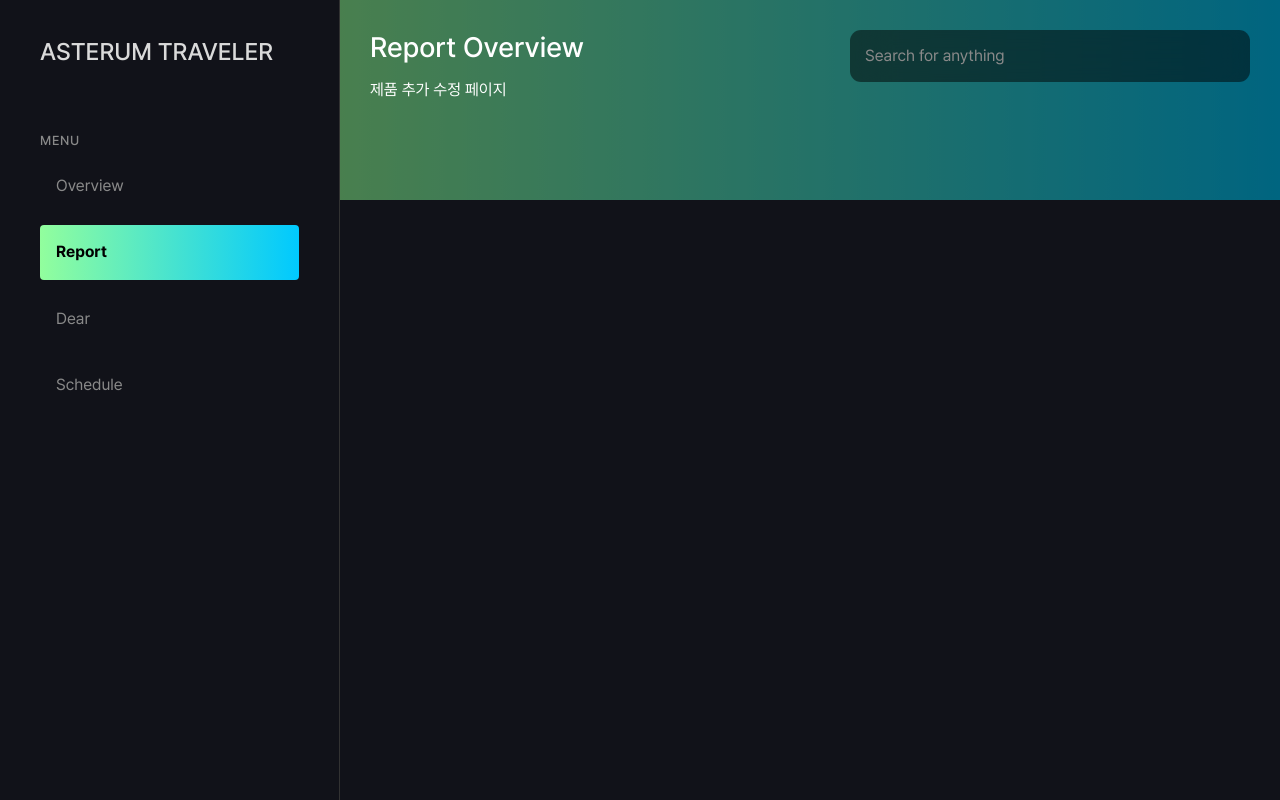
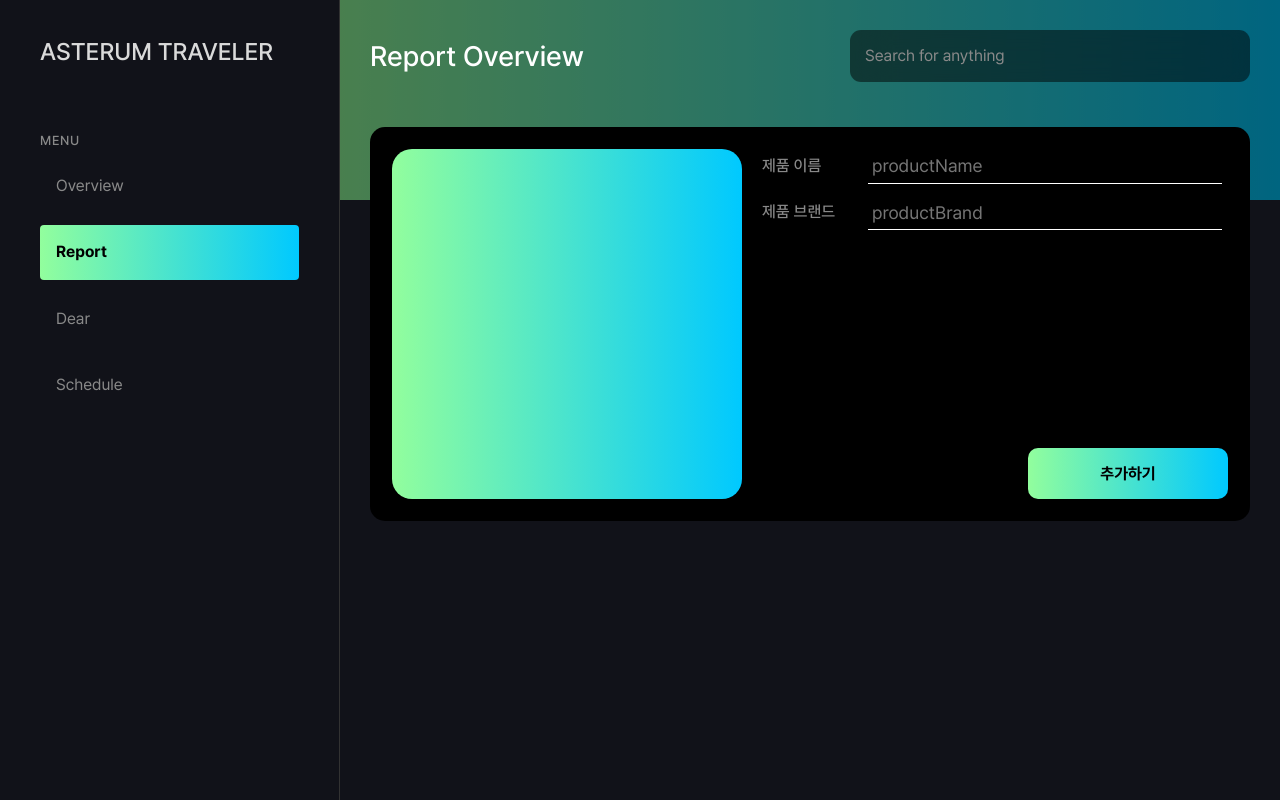
Before and after one commit to clappingmin/asterum_traveler, a React (Vite) app in the folder apps/asterum_traveler-admin/: page /report/edit/product/1 in a window 1280 px wide. Built offline with nearby package versions, Linux system fonts and the light colour scheme.

Commit message:
feat: 제품 저장 state 연결까지 완료

```diff
--- a/apps/asterum_traveler-admin/src/App.tsx
+++ b/apps/asterum_traveler-admin/src/App.tsx
@@ -4,15 +4,15 @@ import styled from 'styled-components';
 
 function App() {
   const location = useLocation();
-  const [pageTitle, setPageTitle] = useState('Dashboard');
+  const [pageTitle, setPageTitle] = useState('Dashboard Overview');
 
   useEffect(() => {
     changePageTitle(location.pathname);
   }, [location]);
 
   const changePageTitle = (path: string) => {
-    if (path === '/') setPageTitle('Dashboard');
-    else if (path.startsWith('/report')) setPageTitle('Report');
+    if (path === '/') setPageTitle('Dashboard Overview');
+    else if (path.startsWith('/report')) setPageTitle('Report Overview');
     else setPageTitle('Page');
   };
 
@@ -35,7 +35,7 @@ function App() {
       <Container>
         <DecoBox />
         <PageTopContainer>
-          <PageTitle>{pageTitle} Overview</PageTitle>
+          <PageTitle>{pageTitle}</PageTitle>
           <SearchBar placeholder="Search for anything"></SearchBar>
         </PageTopContainer>
         <RouterBox>
@@ -119,6 +119,7 @@ const PageTopContainer = styled.div`
   position: relative;
   display: flex;
   justify-content: space-between;
+  align-items: center;
 `;
 
 const PageTitle = styled.div`
@@ -147,9 +148,13 @@ const SearchBar = styled.input`
 `;
 
 const RouterBox = styled.div`
+  margin-top: 45px;
   width: 100%;
-  min-height: 100%;
   position: relative;
+  border-radius: 15px;
+  background: var(--black, linear-gradient(153deg, #000 18.75%, rgba(0, 0, 0, 0) 100%));
+  backdrop-filter: blur(20px);
+  padding: 22px;
 `;
 
 export default App;
--- a/apps/asterum_traveler-admin/src/pages/report/ProductEditPage.tsx
+++ b/apps/asterum_traveler-admin/src/pages/report/ProductEditPage.tsx
@@ -1,12 +1,138 @@
+import { useState } from 'react';
 import styled from 'styled-components';
 
 function ProductEditPage() {
-  return <Wrapper>제품 추가 수정 페이지</Wrapper>;
+  const [productName, setProductName] = useState('');
+  const [productBrand, setProductBrand] = useState('');
+  const [tumbnail, setTumbnail] = useState<File | null>(null);
+  const [preview, setPreview] = useState<string | null>(null);
+
+  const handleImageChange = (e: React.ChangeEvent<HTMLInputElement>) => {
+    const file = e.target.files?.[0];
+    if (file) {
+      setTumbnail(file);
+
+      const reader = new FileReader();
+      reader.readAsDataURL(file);
+      reader.onload = () => setPreview(reader.result as string);
+    }
+  };
+
+  const saveProduct = () => {
+    /**
+     * TODO: 제품 저장후 성공시 이전 페이지로 이동
+     */
+  };
+
+  return (
+    <Wrapper>
+      <ThumbnailWrapper>
+        <TumbnailLabel htmlFor="thumbnail">
+          {preview && <TumbnailPreview src={preview} />}
+        </TumbnailLabel>
+        <ThumbnailInput type="file" accept="image/*" id="thumbnail" onChange={handleImageChange} />
+      </ThumbnailWrapper>
+      <InfoWrapper>
+        <InputWrapper>
+          <InfoLabel htmlFor="productName">제품 이름</InfoLabel>
+          <InfoInput
+            id="productName"
+            placeholder="productName"
+            value={productName}
+            onChange={(e) => setProductName(e.target.value)}
+          />
+        </InputWrapper>
+        <InputWrapper>
+          <InfoLabel htmlFor="productBrand">제품 브랜드</InfoLabel>
+          <InfoInput
+            id="productBrand"
+            placeholder="productBrand"
+            value={productBrand}
+            onChange={(e) => setProductBrand(e.target.value)}
+          />
+        </InputWrapper>
+        <ConfirmButton onClick={saveProduct}>추가하기</ConfirmButton>
+      </InfoWrapper>
+    </Wrapper>
+  );
 }
 
 const Wrapper = styled.div`
   width: 100%;
   height: 100%;
+  display: flex;
+  gap: 20px;
+`;
+
+const ThumbnailWrapper = styled.div`
+  flex: 0 0 350px;
+  height: 350px;
+  border-radius: 20px;
+  background: var(--main);
+  overflow: hidden;
+`;
+
+const TumbnailLabel = styled.label`
+  display: inline-block;
+  width: 100%;
+  height: 100%;
+  cursor: pointer;
+`;
+
+const ThumbnailInput = styled.input`
+  display: none;
+`;
+
+const TumbnailPreview = styled.img`
+  width: 100%;
+  height: 100%;
+  cursor: pointer;
+  object-fit: contain;
+`;
+
+const InfoWrapper = styled.div`
+  flex: 1 1 auto;
+  display: flex;
+  flex-direction: column;
+  gap: 12px;
+`;
+
+const InputWrapper = styled.div`
+  display: flex;
+  align-items: center;
+  gap: 6px;
+`;
+
+const InfoLabel = styled.label`
+  min-width: 100px;
+  color: var(--label);
+  font-size: 16px;
+  font-weight: 450;
+  line-height: 140%;
+`;
+
+const InfoInput = styled.input`
+  color: var(--color);
+  background-color: transparent;
+  border: none;
+  border-bottom: 1px solid var(--color);
+  outline: none;
+  font-size: 18px;
+  line-height: 140%;
+  padding: 4px;
+`;
+
+const ConfirmButton = styled.button`
+  margin-top: auto;
+  margin-left: auto;
+  width: 200px;
+  padding: 16px 24px;
+  border-radius: 10px;
+  background: var(--main);
+  border: none;
+  font-size: 16px;
+  font-weight: 700;
+  cursor: pointer;
 `;
 
 export default ProductEditPage;
```
